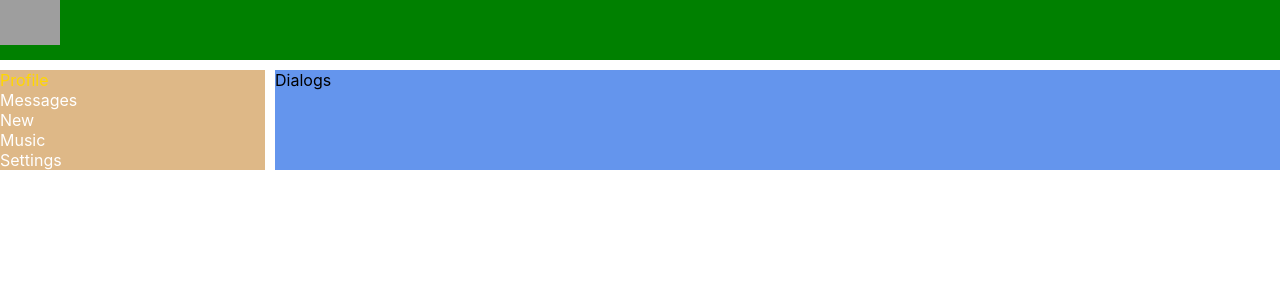
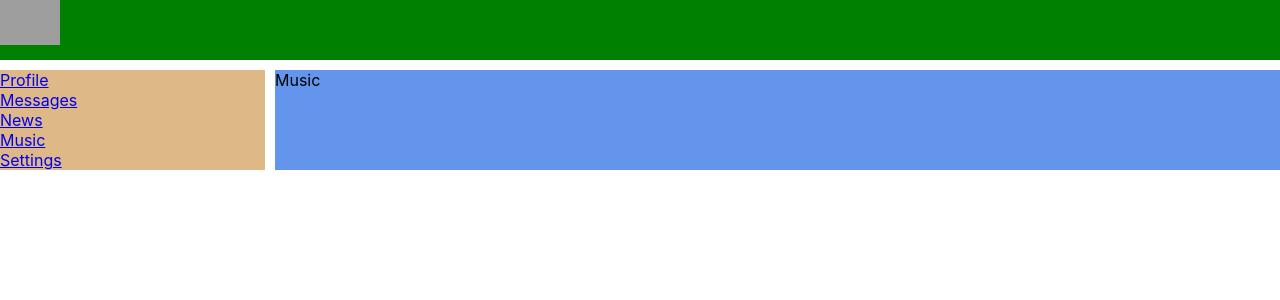
Before and after one commit to Shamsyyy/first-react-try, a React (Create React App) app: page /music in a window 1280 px wide. Shown: the top 300 px of the page. Built offline with nearby package versions, Linux system fonts and the light colour scheme; grey boxes are pictures that could not be loaded.

Commit message:
Route, browser-router, Routes

```diff
--- a/package.json
+++ b/package.json
@@ -8,6 +8,7 @@
     "@testing-library/user-event": "^13.5.0",
     "react": "^18.2.0",
     "react-dom": "^18.2.0",
+    "react-router-dom": "^6.8.0",
     "react-scripts": "5.0.1",
     "web-vitals": "^2.1.4"
   },
--- a/src/App.js
+++ b/src/App.js
@@ -4,17 +4,28 @@
 import Navbar from "./components/Navbar/Navbar";
 import Profile from "./components/Profile/Profile";
 import Dialogs from "./components/Dialogs/Dialogs";
+import {BrowserRouter, Route, Routes} from "react-router-dom";
+import News from "./components/News/News";
+import Music from "./components/Music/Music";
+import Settings from "./components/Settings/Settings";
 
 const App = () => {
     return (
-        <div className='app-wrapper'>
-            <Header/>
-            <Navbar/>
-            <div className='app-wrapper-content'>
-                <Dialogs/>
-                {/*<Profile/>*/}
+        <BrowserRouter>
+            <div className='app-wrapper'>
+                <Header/>
+                <Navbar/>
+                <div className='app-wrapper-content'>
+                    <Routes>
+                        <Route path="/profile" element={<Profile/>}/>
+                        <Route path="/dialogs" element={<Dialogs/>}/>
+                        <Route path="/News" element={<News/>}/>
+                        <Route path="/music" element={<Music/>}/>
+                        <Route path="/settings" element={<Settings/>}/>
+                    </Routes>
+                </div>
             </div>
-        </div>
+        </BrowserRouter>
     )
 }
 
--- a/src/components/Dialogs/Dialogs.jsx
+++ b/src/components/Dialogs/Dialogs.jsx
@@ -3,7 +3,7 @@
 const Dialogs = () => {
     return (
         <div>
-            Dialogs
+            Dialogssssssssss
         </div>
     )
 }
--- /dev/null
+++ b/src/components/Music/Music.jsx
@@ -0,0 +1,11 @@
+import React from "react";
+import classes from './Music.module.css'
+const Music = () => {
+    return (
+        <div>
+            Music
+        </div>
+    )
+}
+
+export default Music;
--- a/src/components/Navbar/Navbar.jsx
+++ b/src/components/Navbar/Navbar.jsx
@@ -4,19 +4,19 @@
     return (
         <div className={classes.nav}>
             <div className={`${classes.item} ${classes.active}`}>
-                <a>Profile</a>
+                <a href="/profile">Profile</a>
             </div>
             <div className={classes.item}>
-                <a >Messages</a>
+                <a href="/dialogs">Messages</a>
             </div>
             <div className={classes.item}>
-                <a >New</a>
+                <a href="/News">News</a>
             </div>
             <div className={classes.item}>
-                <a>Music</a>
+                <a href="/Music">Music</a>
             </div>
             <div className={classes.item}>
-                <a>Settings</a>
+                <a href="/Settings">Settings</a>
             </div>
         </div>
     )
--- /dev/null
+++ b/src/components/News/News.jsx
@@ -0,0 +1,11 @@
+import React from "react";
+import classes from './News.module.css'
+const News = () => {
+    return (
+        <div>
+            News
+        </div>
+    )
+}
+
+export default News;
--- /dev/null
+++ b/src/components/Settings/Settings.jsx
@@ -0,0 +1,11 @@
+import React from "react";
+import classes from './Settings.module.css'
+const Settings = () => {
+    return (
+        <div>
+            Settings
+        </div>
+    )
+}
+
+export default Settings;
```
Also changed, not shown: src/components/Music/Music.module.css (added), src/components/News/News.module.css (added), src/components/Settings/Settings.module.css (added), 1 other file (tests, documents, lock files or other folders).
